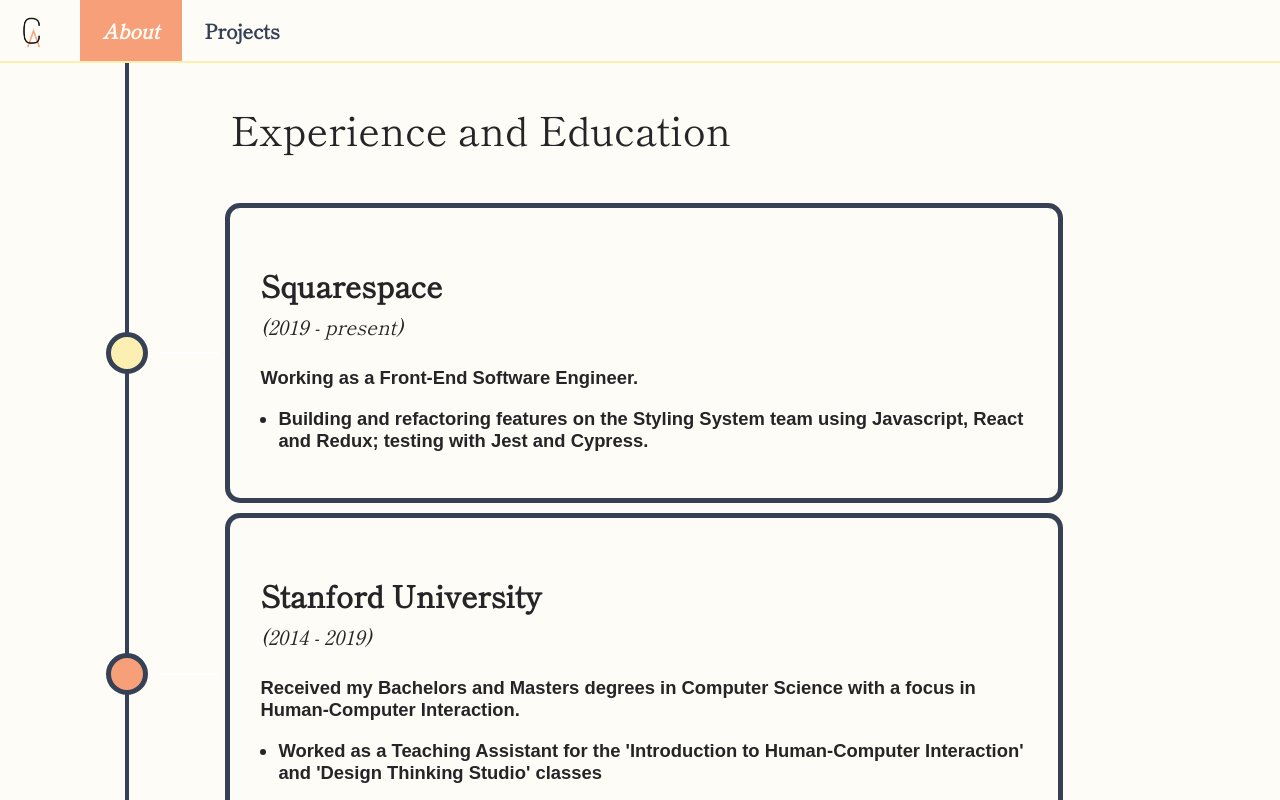
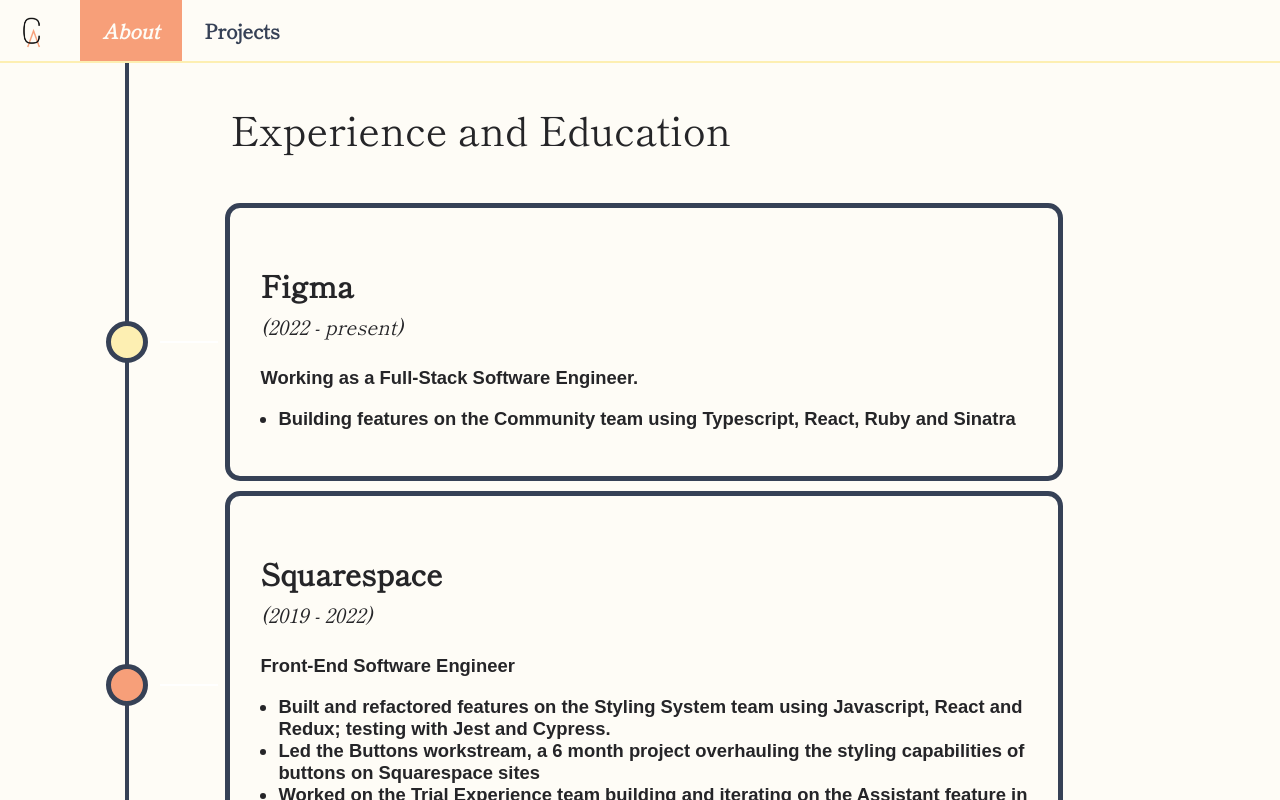
Before and after one commit to 20ghrrdll/20ghrrdll.github.io, a React (Create React App) app: page /about in a window 1280 px wide. Shown: the top 800 px of the page. Built offline with nearby package versions, Linux system fonts and the light colour scheme; a web font is replaced by a local one.

Commit message:
updated with Figma

```diff
--- a/src/pages/About.js
+++ b/src/pages/About.js
@@ -5,11 +5,21 @@
 
 const experience = [
   {
+    title: "Figma",
+    date: "2022 - present",
+    description: "Working as a Full-Stack Software Engineer.",
+    responsibilities: [
+      "Building features on the Community team using Typescript, React, Ruby and Sinatra",
+    ],
+  },
+  {
     title: "Squarespace",
-    date: "2019 - present",
-    description: "Working as a Front-End Software Engineer.",
+    date: "2019 - 2022",
+    description: "Front-End Software Engineer",
     responsibilities: [
-      "Building and refactoring features on the Styling System team using Javascript, React and Redux; testing with Jest and Cypress.",
+      "Built and refactored features on the Styling System team using Javascript, React and Redux; testing with Jest and Cypress.",
+      "Led the Buttons workstream, a 6 month project overhauling the styling capabilities of buttons on Squarespace sites",
+      "Worked on the Trial Experience team building and iterating on the Assistant feature in the CMS"
     ],
   },
   {
--- a/src/pages/Home.js
+++ b/src/pages/Home.js
@@ -12,8 +12,8 @@
       <div className="intro-container">
         <h1>Hi! I'm Carah</h1>
         <p>I'm a software engineer that's passionate about user experience! I like to build things that make life a little easier.</p>
-        <p> B.S. and M.S from Stanford University in Computer Science. Currently working on the Styling Systems team at Squarespace.</p>
-        <p>If I'm not writing code, I'm hopefully writing, running, or horseback riding.</p>
+        <p> Currently working on the Community team at Figma. M.S. and B.S from Stanford University in Computer Science.</p>
+        <p>If I'm not writing code, I'm hopefully writing, running, or getting tangled in yarn.</p>
         <p> Want to drop me a line? Find me below!</p>
         <div className="link-container">
           <a className="social-link" href="https://www.linkedin.com/in/carahalexander/">LinkedIn</a>
```
